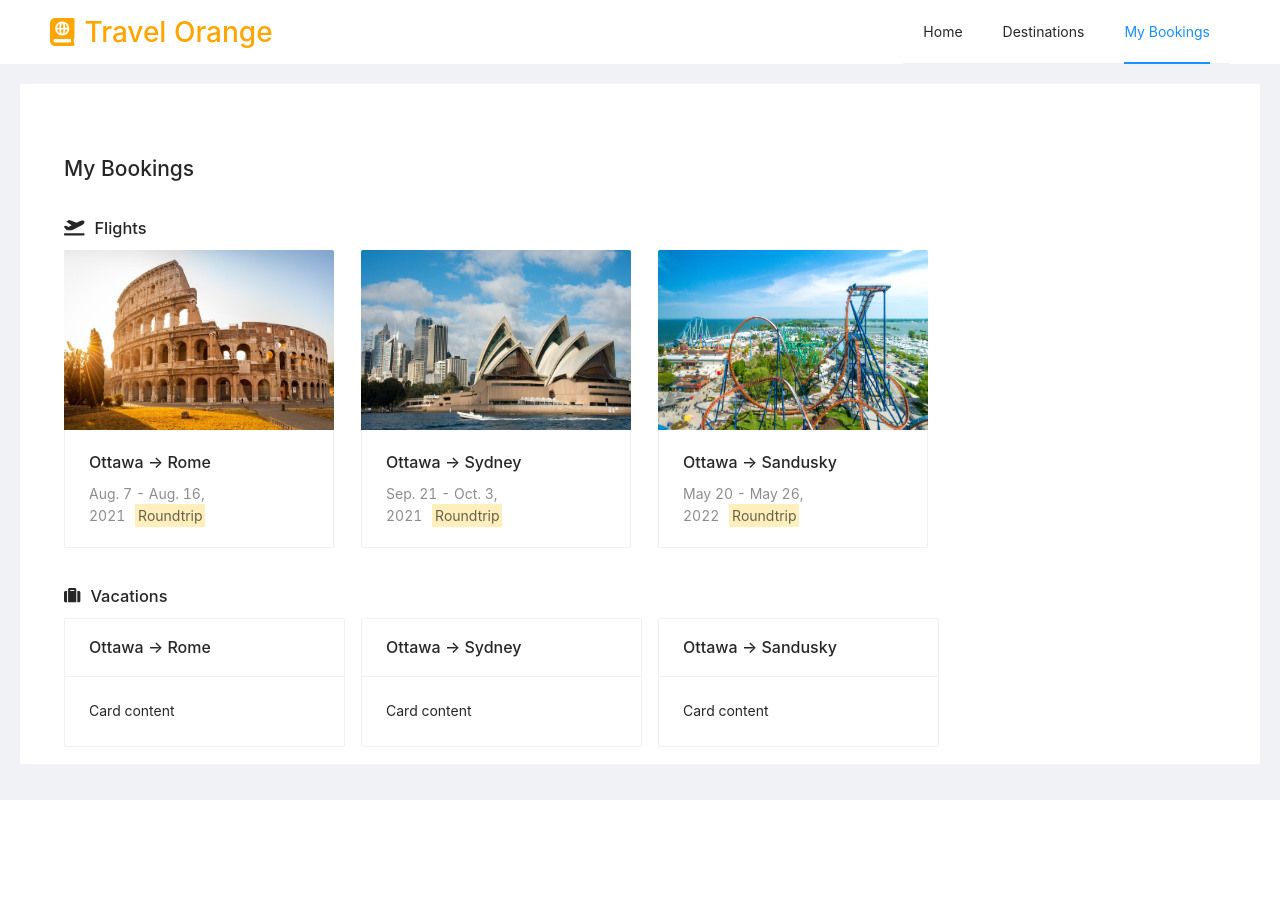
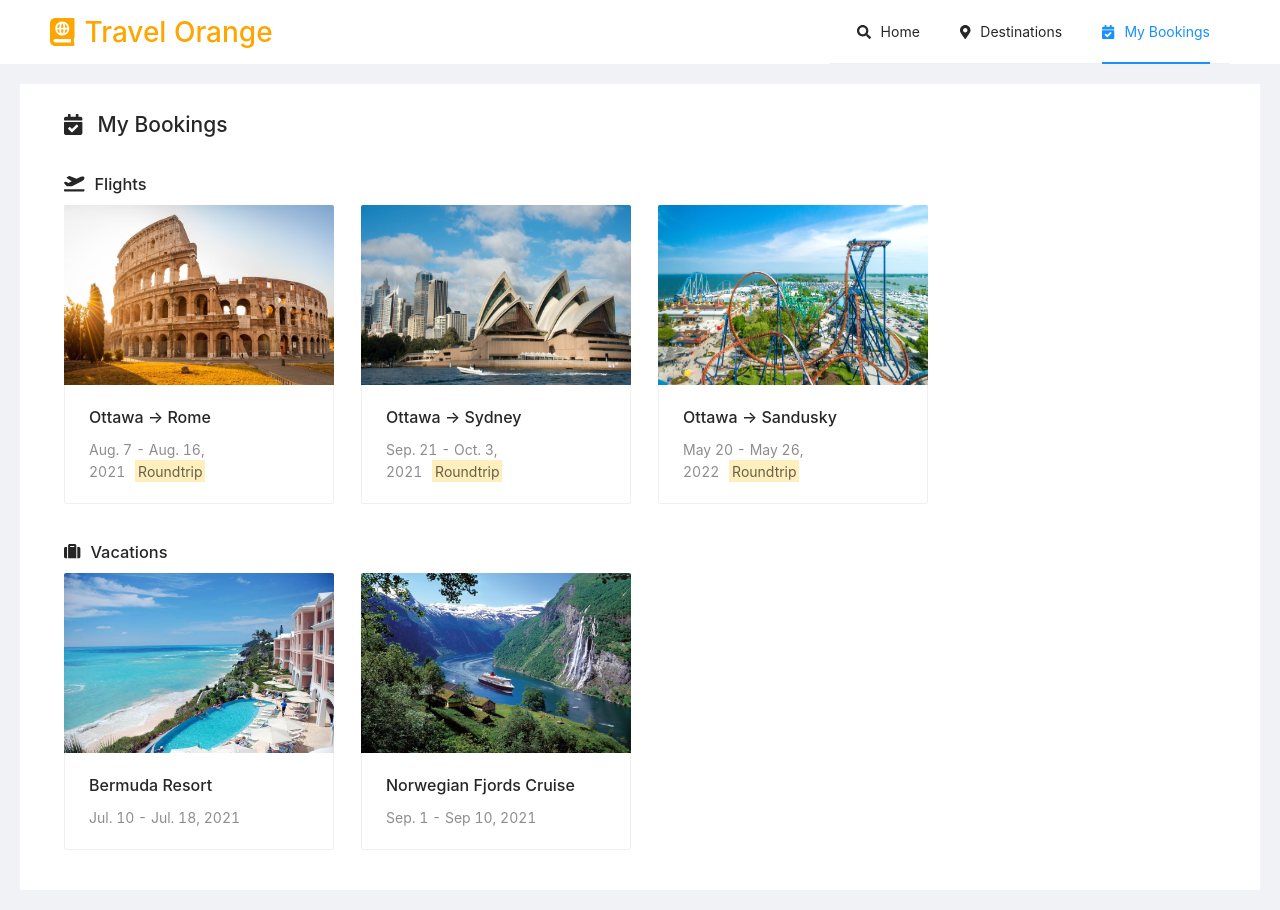
Before and after one commit to OrenScheer/orenscheer.github.io, a React (Create React App) app in the folder seg3525/lab8/: page /bookings in a window 1280 px wide. Before the commit the page ends 800 px from the top, so only its background shows below. Built offline with nearby package versions, Linux system fonts and the light colour scheme.

Commit message:
Finish My Bookings cards

```diff
--- a/seg3525/lab8/src/App.jsx
+++ b/seg3525/lab8/src/App.jsx
@@ -4,6 +4,12 @@ import { Layout, Menu } from "antd";
 import Routes from "./components/Routes";
 import Logo from "./components/Logo";
 import { useEffect, useState } from "react";
+import { FontAwesomeIcon } from "@fortawesome/react-fontawesome";
+import {
+  faCalendarCheck,
+  faMapMarkerAlt,
+  faSearch,
+} from "@fortawesome/free-solid-svg-icons";
 
 const navs = (location) => {
   if (location === "/") {
@@ -40,16 +46,38 @@ const App = () => {
           mode="horizontal"
           className="menu-bar"
           selectedKeys={activeNavs}
+          style={{
+            width: "400px",
+            display: "flex",
+            justifyContent: "flex-end",
+          }}
         >
           <Menu.Item key="home">
-            <Link to="/">Home</Link>
+            <Link to="/">
+              <FontAwesomeIcon
+                icon={faSearch}
+                style={{ marginRight: "10px" }}
+              />
+              Home
+            </Link>
           </Menu.Item>
-
           <Menu.Item key="destinations">
-            <Link to="/destinations">Destinations</Link>
+            <Link to="/destinations">
+              <FontAwesomeIcon
+                icon={faMapMarkerAlt}
+                style={{ marginRight: "10px" }}
+              />
+              Destinations
+            </Link>
           </Menu.Item>
           <Menu.Item key="bookings">
-            <Link to="/bookings">My Bookings</Link>
+            <Link to="/bookings">
+              <FontAwesomeIcon
+                icon={faCalendarCheck}
+                style={{ marginRight: "10px" }}
+              />
+              My Bookings
+            </Link>
           </Menu.Item>
         </Menu>
       </Header>
--- a/seg3525/lab8/src/Pages/Bookings.jsx
+++ b/seg3525/lab8/src/Pages/Bookings.jsx
@@ -3,10 +3,13 @@ import { Layout, List, Card, Typography } from "antd";
 import {
   faPlaneDeparture,
   faSuitcase,
+  faCalendarCheck,
 } from "@fortawesome/free-solid-svg-icons";
 import Rome from "../images/Rome.jpg";
 import Sydney from "../images/Sydney.jpg";
 import Sandusky from "../images/Sandusky.jpg";
+import BermudaResort from "../images/BermudaResort.jpg";
+import NorwegianFjords from "../images/NorwegianFjords.jpg";
 
 const { Content } = Layout;
 const { Text } = Typography;
@@ -21,13 +24,31 @@ const flights = [
   },
 ];
 
+const vacations = [
+  {
+    title: "Bermuda Resort",
+    dates: "Jul. 10 - Jul. 18, 2021",
+    image: BermudaResort,
+  },
+  {
+    title: "Norwegian Fjords Cruise",
+    dates: "Sep. 1 - Sep 10, 2021",
+    image: NorwegianFjords,
+  },
+];
+
 const Bookings = () => {
   return (
     <Layout height="500px" style={{ backgroundColor: "white" }}>
-      <h2 style={{ marginLeft: "20px" }}>My Bookings</h2>
+      <h2 style={{ marginLeft: "20px" }}>
+        <FontAwesomeIcon
+          icon={faCalendarCheck}
+          style={{ marginRight: "15px" }}
+        />
+        My Bookings
+      </h2>
       <Content
         style={{
-          height: "500px",
           marginLeft: "20px",
         }}
       >
@@ -76,10 +97,25 @@ const Bookings = () => {
         </h3>
         <List
           grid={{ gutter: 16, column: 4 }}
-          dataSource={flights}
-          renderItem={(flight) => (
+          dataSource={vacations}
+          renderItem={(vacation) => (
             <List.Item>
-              <Card title={flight.title}>Card content</Card>
+              <Card
+                cover={
+                  <img
+                    alt="logo"
+                    src={vacation.image}
+                    width={270}
+                    height={180}
+                  />
+                }
+                style={{ width: 270 }}
+              >
+                <Card.Meta
+                  title={<Text>{vacation.title}</Text>}
+                  description={vacation.dates}
+                ></Card.Meta>
+              </Card>
             </List.Item>
           )}
         />
--- a/seg3525/lab8/src/Pages/Destinations.jsx
+++ b/seg3525/lab8/src/Pages/Destinations.jsx
@@ -2,6 +2,8 @@ import { Layout, List } from "antd";
 import { Link } from "react-router-dom";
 import Rome from "../images/Rome.jpg";
 import Bermuda from "../images/Bermuda.png";
+import { FontAwesomeIcon } from "@fortawesome/react-fontawesome";
+import { faMapMarkerAlt } from "@fortawesome/free-solid-svg-icons";
 
 const { Content } = Layout;
 
@@ -23,7 +25,13 @@ const listData = [
 const Destinations = () => {
   return (
     <Layout height="500px" style={{ backgroundColor: "white" }}>
-      <h2 style={{ marginLeft: "20px" }}>Destinations</h2>
+      <h2 style={{ marginLeft: "20px" }}>
+        <FontAwesomeIcon
+          icon={faMapMarkerAlt}
+          style={{ marginRight: "15px" }}
+        />
+        Destinations
+      </h2>
       <Content
         style={{
           height: "500px",
```
Also changed, not shown: seg3525/lab8/src/images/BermudaResort.jpg (added), seg3525/lab8/src/images/NorwegianFjords.jpg (added).
